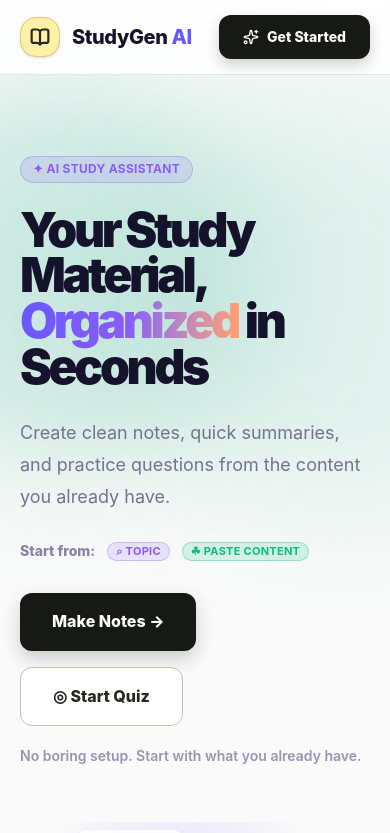
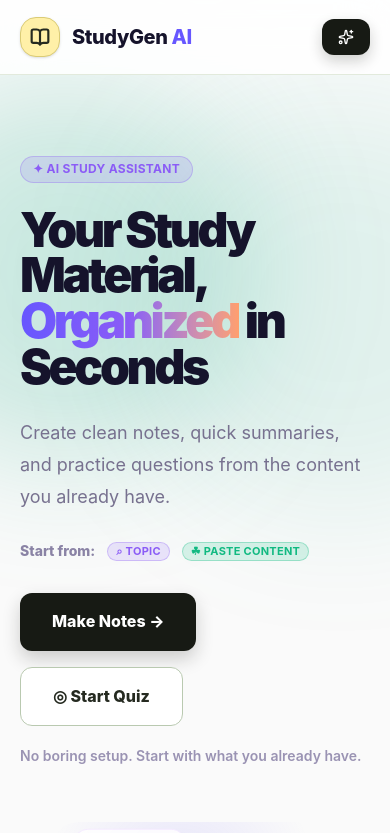
Before and after one commit to dipika-rijal/AI-Study-Notes-Quiz-Generator, a React (Vite) app in the folder frontend/: page / in a window 390 px wide. Shown: the top 833 px of the page. Built offline with nearby package versions, Linux system fonts and the light colour scheme; no server answers.

Commit message:
fix(ui): fix mobile navbar overlap and badge text wrapping

```diff
--- a/frontend/src/components/layout/Navbar.jsx
+++ b/frontend/src/components/layout/Navbar.jsx
@@ -5,15 +5,15 @@ export default function Navbar({ openModal, openAuthModal, user, logout }) {
   return (
     <header className="sticky top-0 z-50 border-b border-[#e2eadc] bg-white/85 backdrop-blur-xl">
       <nav className="mx-auto flex h-[74px] max-w-6xl items-center justify-between px-5">
-        <div className="flex items-center gap-3 font-extrabold tracking-tight text-[#15132b]">
+        <div className="flex shrink-0 items-center gap-3 font-extrabold tracking-tight text-[#15132b]">
           <div className="grid h-10 w-10 place-items-center rounded-2xl border border-[#dacb76] bg-[#fff0a8] text-[#252a20] shadow-sm"><BookOpen size={20} strokeWidth={2.6} /></div>
           <span className="text-xl">StudyGen <span className="text-[#6757ff]">AI</span></span>
         </div>
         <div className="hidden items-center gap-8 text-sm font-bold text-[#77718f] md:flex">
           <a href="#features" className="hover:text-[#6757ff]">Features</a><a href="#process" className="hover:text-[#6757ff]">How It Works</a><a href="#about" className="hover:text-[#6757ff]">About</a><a href="#contact" className="hover:text-[#6757ff]">Contact</a>
         </div>
-        <div className="flex items-center gap-4 text-sm font-bold">
-          {user ? <><span className="hidden max-w-[160px] truncate text-[#77718f] sm:block">{user.displayName || user.email}</span><Button onClick={logout} variant="outline" size="md">Logout</Button><Button onClick={() => openModal("notes")} variant="primary" size="md" icon={<Sparkles size={16} />} style={{ background: "#171a14", color: "#ffffff", boxShadow: "0 6px 14px rgba(23,26,20,.2)" }}>Make Notes</Button></> : <><button onClick={() => openAuthModal("login")} className="hidden text-[#77718f] hover:text-[#6757ff] sm:block">Sign in</button><Button onClick={() => openAuthModal("signup")} variant="primary" size="md" icon={<Sparkles size={16} />} style={{ background: "#171a14", color: "#ffffff", boxShadow: "0 6px 14px rgba(23,26,20,.2)" }}>Get Started</Button></>}
+        <div className="flex items-center gap-2 text-sm font-bold">
+          {user ? <><span className="hidden max-w-[160px] truncate text-[#77718f] sm:block">{user.displayName || user.email}</span><Button onClick={logout} variant="outline" size="sm"><span className="hidden sm:inline">Logout</span><span className="sm:hidden">Out</span></Button><Button onClick={() => openModal("notes")} variant="primary" size="sm" icon={<Sparkles size={16} />} style={{ background: "#171a14", color: "#ffffff", boxShadow: "0 6px 14px rgba(23,26,20,.2)" }}><span className="hidden sm:inline">Make Notes</span></Button></> : <><button onClick={() => openAuthModal("login")} className="hidden text-[#77718f] hover:text-[#6757ff] sm:block">Sign in</button><Button onClick={() => openAuthModal("signup")} variant="primary" size="sm" icon={<Sparkles size={16} />} style={{ background: "#171a14", color: "#ffffff", boxShadow: "0 6px 14px rgba(23,26,20,.2)" }}><span className="hidden sm:inline">Get Started</span></Button></>}
         </div>
       </nav>
     </header>
```
